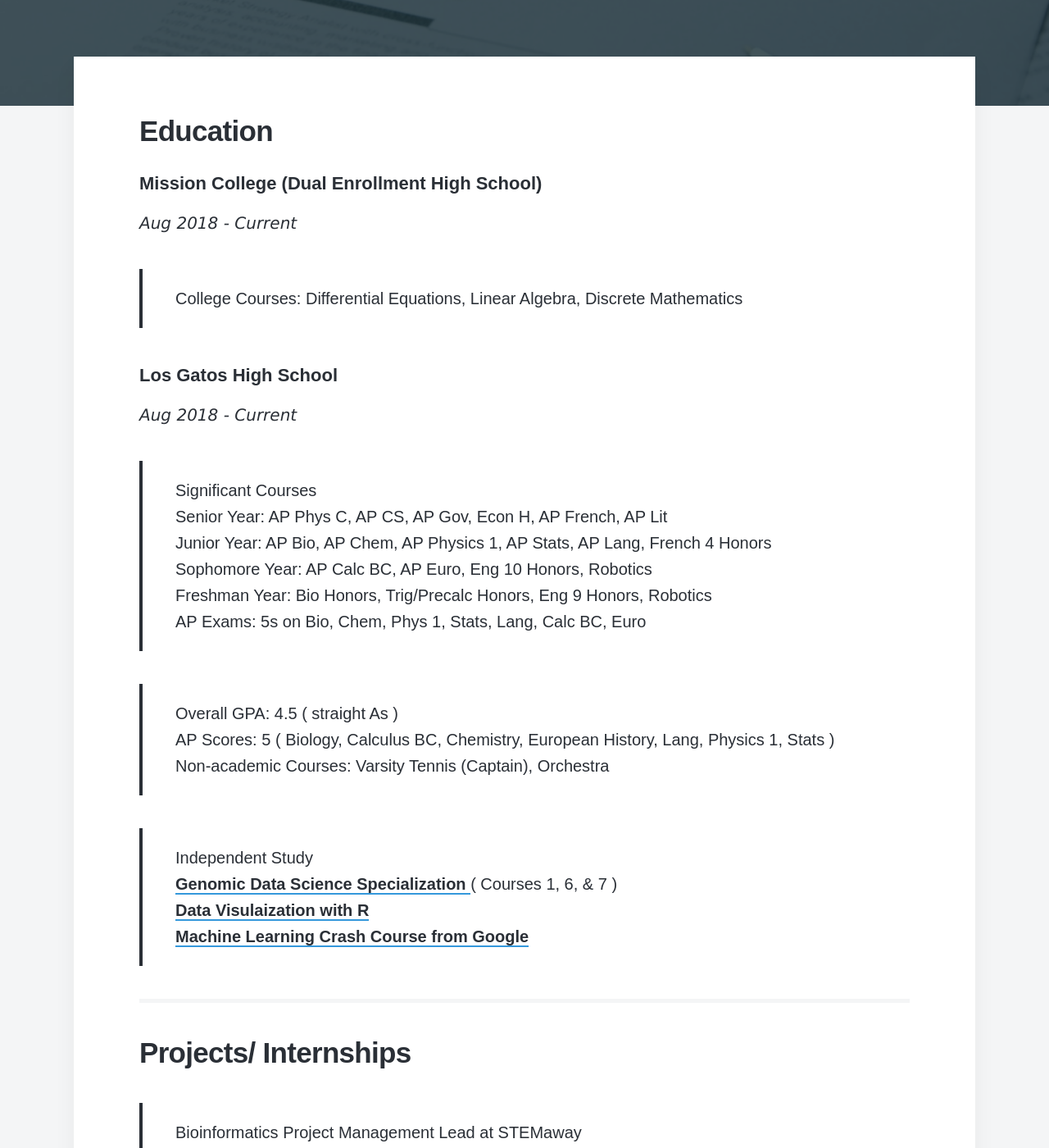
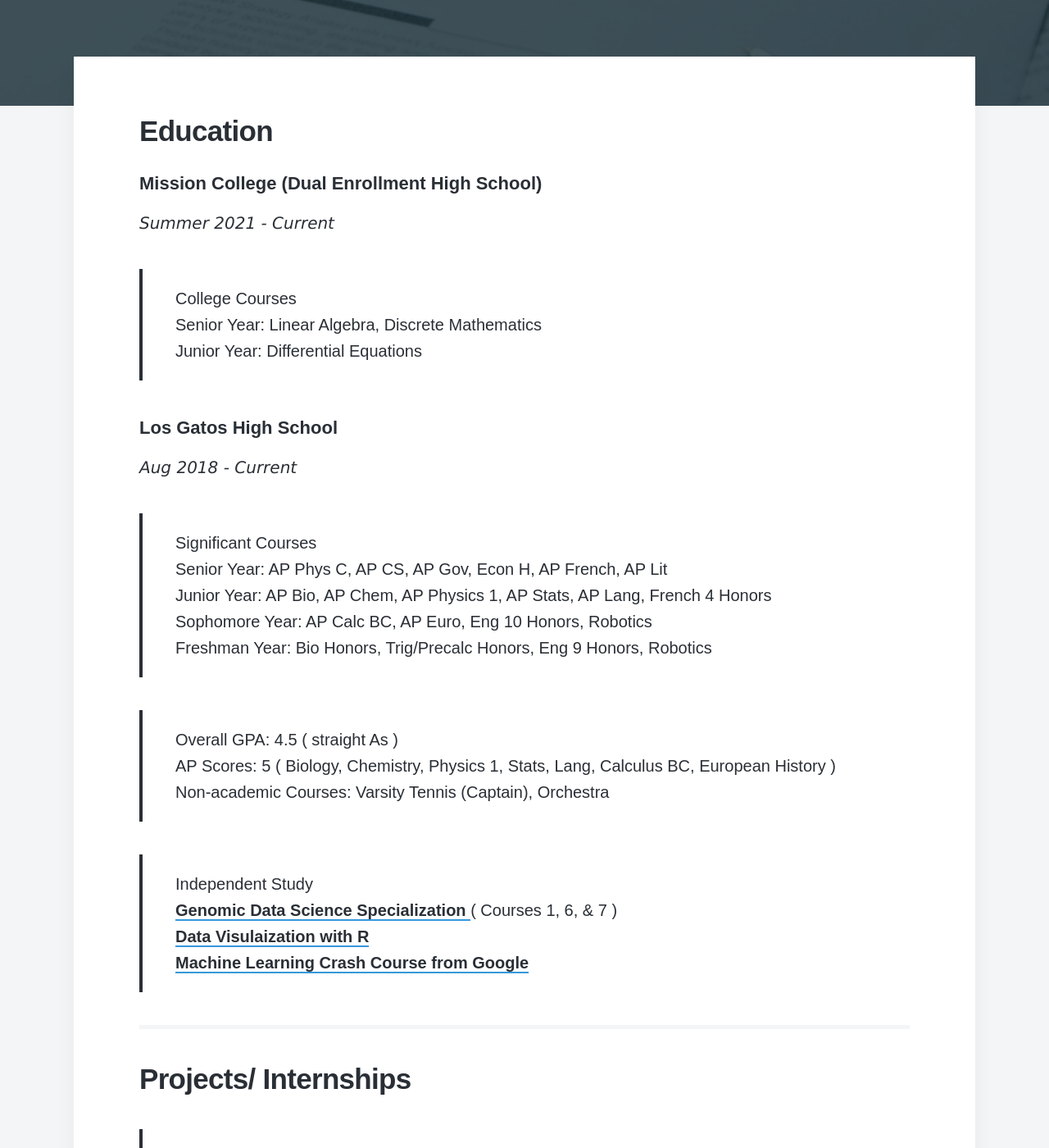
Before and after one commit to disha-22/disha-22.github.io, a Jekyll site: the page built from _pages/Resume.md, in a window 1280 px wide and 1400 px high, scrolled down 437 px. Shown: the whole window at 82% size. Built offline with Jekyll 4.4.1, drawn with Linux system fonts in a browser that asks for light colours; nearby versions of some CDN libraries; some web fonts are replaced.

Commit message:
Update Resume.md

```diff
--- a/_pages/Resume.md
+++ b/_pages/Resume.md
@@ -7,8 +7,10 @@ featured_image: /images/resume3.jpg
  <h2><span>Education</span></h2>
 
  <h4>Mission College (Dual Enrollment High School) </h4>
-  <p style="font-family:verdana; font-size:20px"><em class="date">Aug 2018 - Current</em></p>
- > College Courses: Differential Equations, Linear Algebra, Discrete Mathematics
+  <p style="font-family:verdana; font-size:20px"><em class="date">Summer 2021 - Current</em></p>
+ > College Courses
+ <br> Senior Year: Linear Algebra, Discrete Mathematics
+ <br> Junior Year: Differential Equations
 
  <h4>Los Gatos High School</h4>
   <p style="font-family:verdana; font-size:20px"><em class="date">Aug 2018 - Current</em></p>
@@ -17,10 +19,9 @@ featured_image: /images/resume3.jpg
 <br> Junior Year: AP Bio, AP Chem, AP Physics 1, AP Stats, AP Lang, French 4 Honors
 <br> Sophomore Year: AP Calc BC, AP Euro, Eng 10 Honors, Robotics
 <br> Freshman Year: Bio Honors, Trig/Precalc Honors, Eng 9 Honors, Robotics
-<br> AP Exams: 5s on Bio, Chem, Phys 1, Stats, Lang, Calc BC, Euro
 
 > Overall GPA: 4.5 ( straight As )
-<br> AP Scores: 5 ( Biology, Calculus BC, Chemistry, European History, Lang, Physics 1, Stats )
+<br> AP Scores: 5 ( Biology, Chemistry, Physics 1, Stats, Lang, Calculus BC, European History )
 <br> Non-academic Courses: Varsity Tennis (Captain), Orchestra
 
 > Independent Study
```
